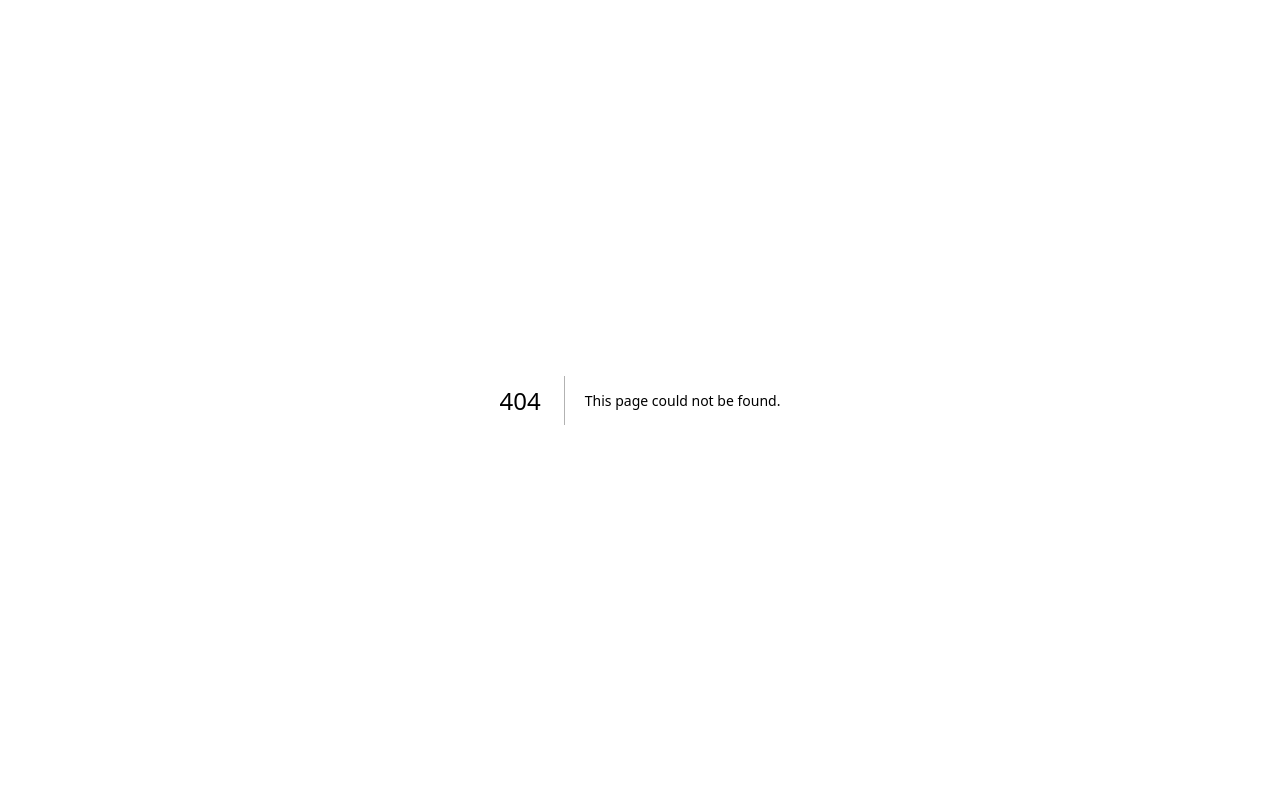
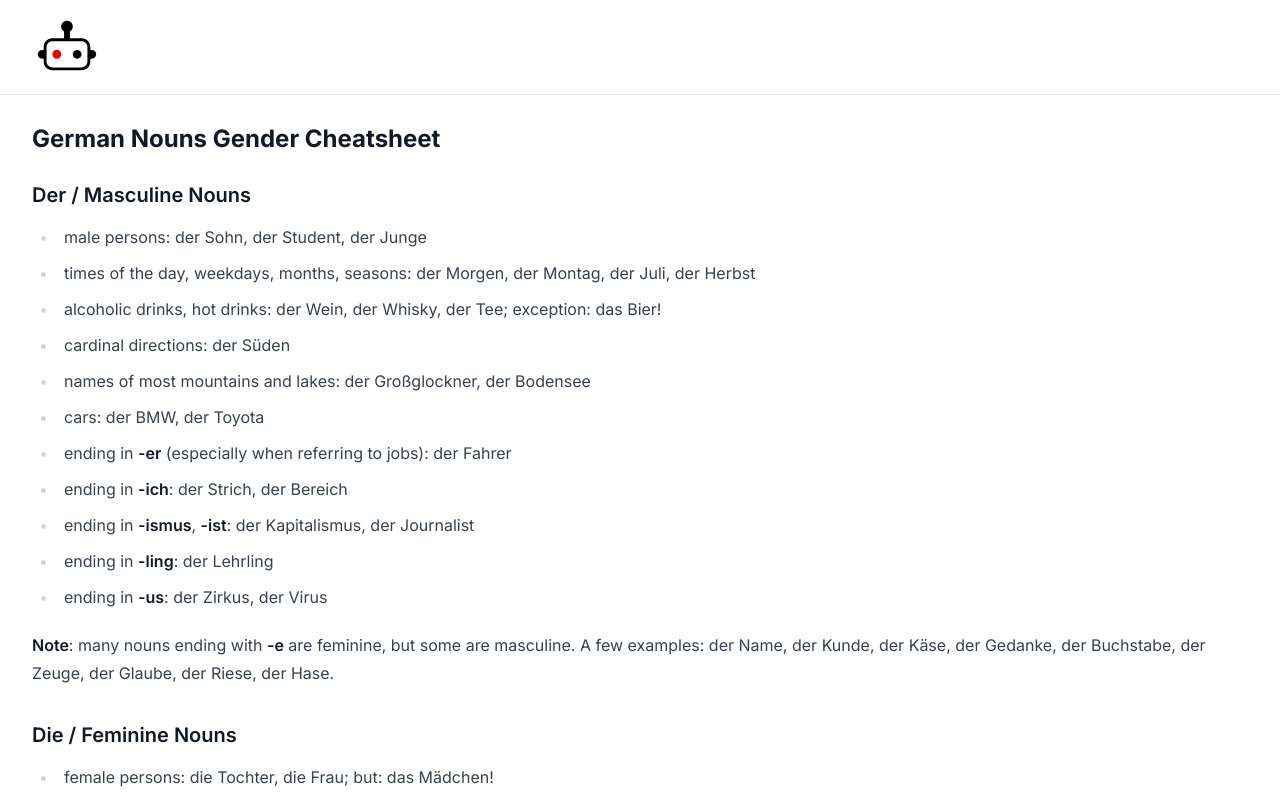
Before and after one commit to wetterkrank/dasbot-docs, a Next.js app: page /der-die-das-cheatsheet in a window 1280 px wide. Before the commit this address had no page. Shown: the top 800 px of the page. Built offline with nearby package versions, Linux system fonts and the light colour scheme.

Commit message:
add the articles cheatsheet

```diff
--- a/next.config.js
+++ b/next.config.js
@@ -1,4 +1,10 @@
 /** @type {import('next').NextConfig} */
-const nextConfig = {}
+const withMDX = require('@next/mdx')()
 
-module.exports = nextConfig
+const nextConfig = {
+  // Configure `pageExtensions` to include MDX files
+  pageExtensions: ['js', 'jsx', 'mdx', 'ts', 'tsx'],
+  // Optionally, add any other Next.js config below
+}
+
+module.exports = withMDX(nextConfig)
--- /dev/null
+++ b/src/app/der-die-das-cheatsheet/layout.tsx
@@ -0,0 +1,12 @@
+import NavBar from "@/components/NavBar";
+
+export default function MdxLayout({ children }: { children: React.ReactNode }) {
+  return (
+    <>
+      <NavBar />
+      <div className="container max-w-7xl mx-auto px-6 lg:px-8 my-7 prose">
+        {children}
+      </div>
+    </>
+  );
+}
--- /dev/null
+++ b/src/app/der-die-das-cheatsheet/page.mdx
@@ -0,0 +1,44 @@
+## German Nouns Gender Cheatsheet
+
+### Der / Masculine Nouns
+- male persons: der Sohn, der Student, der Junge
+- times of the day, weekdays, months, seasons: der Morgen, der Montag, der Juli, der Herbst
+- alcoholic drinks, hot drinks: der Wein, der Whisky, der Tee; exception: das Bier!
+- cardinal directions: der Süden
+- names of most mountains and lakes: der Großglockner, der Bodensee
+- cars: der BMW, der Toyota
+- ending in **-er** (especially when referring to jobs): der Fahrer
+- ending in **-ich**: der Strich, der Bereich
+- ending in **-ismus**, **-ist**: der Kapitalismus, der Journalist
+- ending in **-ling**: der Lehrling
+- ending in **-us**: der Zirkus, der Virus
+
+**Note**: many nouns ending with **-e** are feminine, but some are masculine. A few examples: der Name, der Kunde, der Käse, der Gedanke, der Buchstabe, der Zeuge, der Glaube, der Riese, der Hase.
+
+### Die / Feminine Nouns
+- female persons: die Tochter, die Frau; but: das Mädchen!
+- numbers: die Drei, die Zwanzig
+- many flowers and trees: die Rose, die Eiche
+- ending in **-in** (die Fahrerin)
+- ending in **-ei**: die Bäckerei
+- ending in **-ie**: die Familie, die Energie
+- ending in **-ion**: die Nation
+- ending in **-ung**: die Zeitung
+- ending in **-schaft**: die Freundschaft
+- ending in **-ik**: die Musik
+- ending in **-ur**: die Kultur
+- ending in **-tät**: die Universität
+- ending in **-heit**, **-keit**: die Freiheit, die Wirklichkeit
+- ending in **-anz**, **-enz**: die Distanz, die Konsequenz
+- ending in **-ade**, **-age**, **-ette**, **-ine** (if foreign/borrowed from another language)
+- many (but not all) nouns ending in **-e** and **-a**
+
+### Das / Neuter Nouns
+- colors: das Blau, das Grün
+- infinitives of a verb: singen -> das Singen, schreiben -> das Schreiben
+- fractional numbers (usually ending in **-tel**): das Drittel, das Viertel; but: die Hälfte
+- all diminutives ending in in **-chen** or **-lein**: das Häuschen, das Mädchen, das Fräulein
+- all metals: das Geld, das Blei
+- ending in **-nis** (not all): das Erlebnis, das Geheimnis; but: die Kenntnis, die Erlaubnis
+- ending in **-ment** (not all): das Dokument, das Instrument
+- ending in **-tum**, **-um** (not all): das Zentrum, das Eigentum; but: der Irrtum, der Reichtum
--- a/src/app/grammar/page.tsx
+++ /dev/null
@@ -1,5 +0,0 @@
-export default function Home() {
-  return (
-    <div></div>
-  );
-}
--- a/src/app/page.tsx
+++ b/src/app/page.tsx
@@ -1,4 +1,5 @@
 import Image from "next/image";
+import Link from "next/link";
 
 import DasbotLogo from "@/components/DasbotLogo";
 import TelegramButton from "@/components/TelegramButton";
@@ -24,12 +25,12 @@ export default function Home() {
           </p>
           <div className="mt-10 flex items-center gap-x-6">
             <TelegramButton url="https://t.me/derdiedas_quizbot" />
-            <a
-              href="/grammar"
-              className="text-base font-semibold leading-7 text-gray-900"
+            <Link
+              href="/der-die-das-cheatsheet"
+              className="text-sm font-semibold leading-7 text-gray-900"
             >
-              Read the grammar <span aria-hidden="true">→</span>
-            </a>
+              View the cheatsheet <span aria-hidden="true">→</span>
+            </Link>
           </div>
         </div>
         <div className="mx-auto mt-16 flex max-w-2xl sm:mt-24 lg:ml-10 lg:mt-0 lg:mr-0 lg:max-w-none lg:flex-none xl:ml-32">
--- a/src/components/Footer.tsx
+++ b/src/components/Footer.tsx
@@ -1,6 +1,6 @@
 const Footer = () => (
   <footer className="w-full h-20 bg-slate-50">
-    <div className="h-full max-w-7xl px-6 mx-auto lg:px-8">
+    <div className="h-full max-w-7xl mx-auto px-6 lg:px-8">
       <div className="h-full flex gap-x-3 content-between items-center text-3xl text-slate-500">
         <a
           className="hover:text-slate-700 fill-current"
--- /dev/null
+++ b/src/components/NavBar.tsx
@@ -0,0 +1,17 @@
+import Link from 'next/link'
+import DasbotLogo from "./DasbotLogo";
+
+const NavBar = () => (
+  <nav className="bg-white border-b border-gray-200">
+    <div className="max-w-7xl mx-auto px-6 lg:px-8 py-3">
+      <Link
+        href="/"
+        className="flex items-center space-x-3"
+      >
+        <DasbotLogo height={"70px"} />
+      </Link>
+    </div>
+  </nav>
+);
+
+export default NavBar;
--- /dev/null
+++ b/src/mdx-components.tsx
@@ -0,0 +1,7 @@
+import type { MDXComponents } from 'mdx/types'
+
+export function useMDXComponents(components: MDXComponents): MDXComponents {
+  return {
+    ...components,
+  }
+}
--- a/tailwind.config.ts
+++ b/tailwind.config.ts
@@ -15,6 +15,8 @@ const config: Config = {
       },
     },
   },
-  plugins: [],
+  plugins: [
+    require('@tailwindcss/typography'),
+  ],
 }
 export default config
```
Also changed, not shown: package.json (+10 -5 lines), 1 other file (tests, documents, lock files or other folders).
